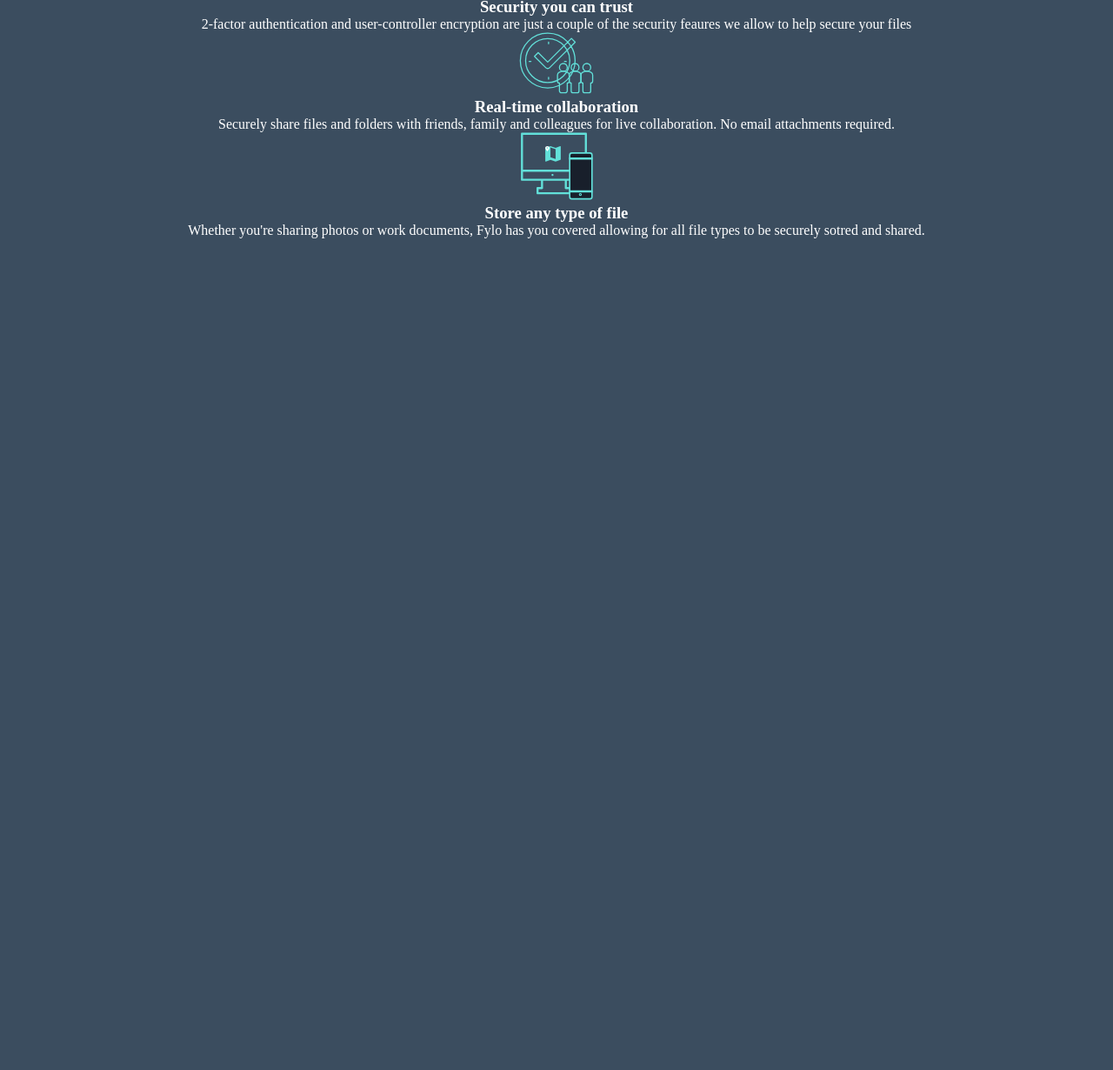
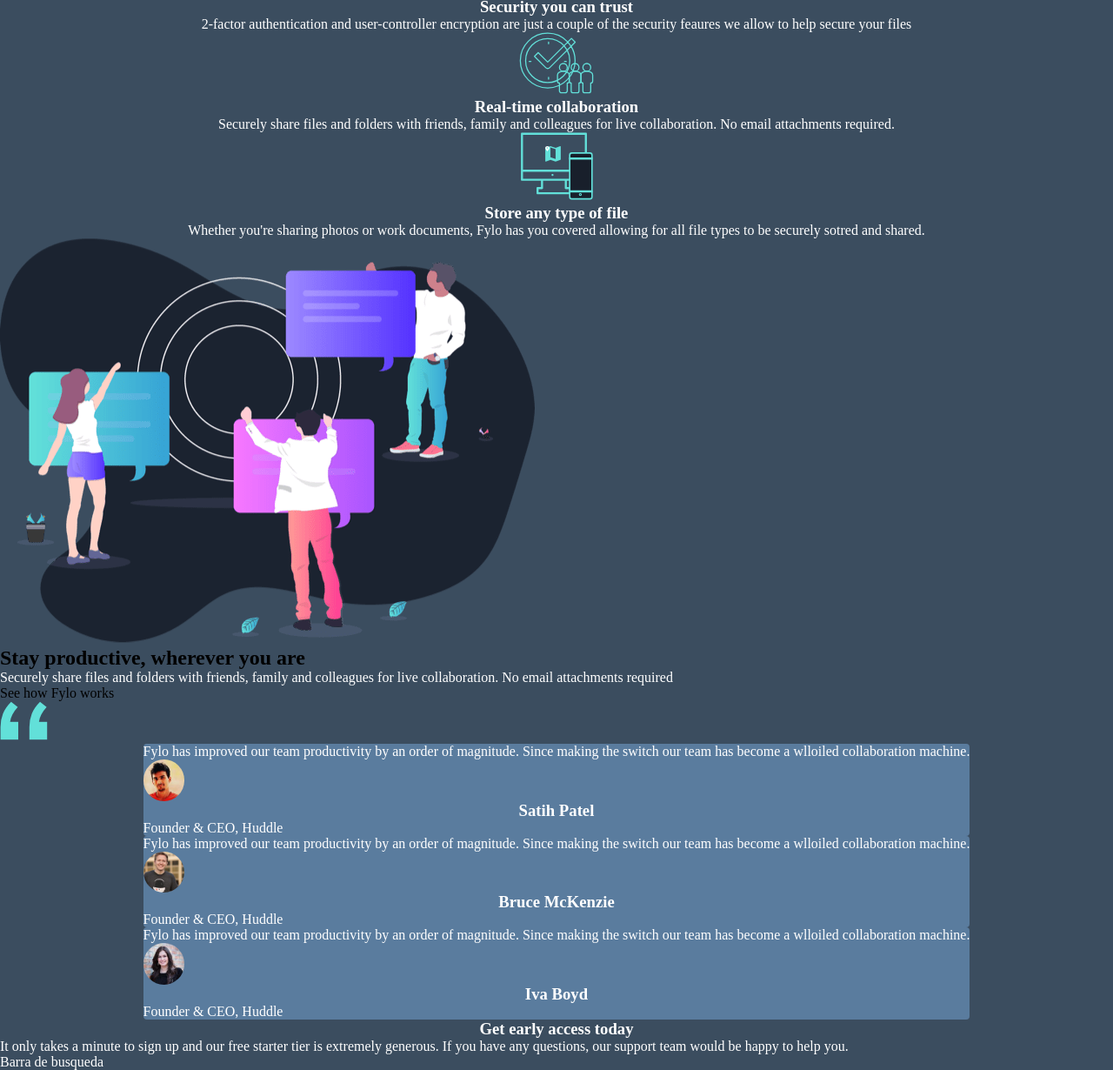
Before and after one commit to QuickHumilde/2DAW-DIWE, a plain HTML site: page UT3/Tareas/Practica1Flexbox/index.html in a window 1280 px wide. Shown: the part 498-1728 px from the top of the page at 87% size. Before the commit the page ends 800 px from the top, so only its background shows below. Drawn offline with Linux system fonts and the light colour scheme.

Commit message:
Añadido de divs al html y un poquitin de css

```diff
--- a/UT3/Tareas/Practica1Flexbox/index.html
+++ b/UT3/Tareas/Practica1Flexbox/index.html
@@ -19,7 +19,7 @@
     <div class="div_central">
 
         <div class="imagen_carpeta_personas_papeles">
-            <img src="./images/illustration-intro.png" alt="Carpeta con personas y papeles">
+            <img src="./images/illustration-intro.png">
         </div>
 
         <h1>All your files in one secure location, accessible anywhere.</h1>
@@ -31,7 +31,7 @@
 
         <div class="tarjeta_caracteristica">
             <div class="imagen_caracteristica">
-                <img src="./images/icon-access-anywhere.svg" alt="Carpeta con personas y papeles">
+                <img src="./images/icon-access-anywhere.svg">
             </div>
             <h3>Access your files, anywhete</h3>
             <p>The ability to use a smartphone, tablet, or computer to access you account means your files follow you everywhere</p>
@@ -40,7 +40,7 @@
 
     <div class="tarjeta_caracteristica">
         <div class="imagen_caracteristica">
-            <img src="./images/icon-security.svg" alt="Carpeta con personas y papeles">
+            <img src="./images/icon-security.svg">
         </div>
             <h3>Security you can trust</h3>
             <p>2-factor authentication and user-controller encryption are just a couple of the security feaures we allow to help secure your files</p>
@@ -49,7 +49,7 @@
 
     <div class="tarjeta_caracteristica">
         <div class="imagen_caracteristica">
-            <img src="./images/icon-collaboration.svg" alt="Carpeta con personas y papeles">
+            <img src="./images/icon-collaboration.svg">
         </div>
             <h3>Real-time collaboration</h3>
             <p>Securely share files and folders with friends, family and colleagues for live collaboration. No email attachments required.</p>
@@ -58,13 +58,95 @@
 
     <div class="tarjeta_caracteristica">
         <div class="imagen_caracteristica">
-            <img src="./images/icon-access-anywhere.svg" alt="Carpeta con personas y papeles">
+            <img src="./images/icon-access-anywhere.svg">
         </div>
             <h3>Store any type of file</h3>
             <p>Whether you're sharing photos or work documents, Fylo has you covered allowing for all file types to be securely sotred and shared.</p>
         </div>
     </div>
 
+    <div class="div_description_1">
+        <div class="div_description_1_intern">
+            <div class="imagen_stay_productive">
+                <img src="./images/illustration-stay-productive.png">
+            </div>
+            <div class="show_how_fylo_works">
+                <h2>Stay productive, wherever you are</h2>
+                <p>Securely share files and folders with friends, family and colleagues for live collaboration. No email attachments required</p>
+                <a>See how Fylo works</a>
+            </div>
+        </div>
+    </div>
+
+    <div class="comillas_resenya">
+        <img src="./images/bg-quotes.png">
+    </div>
+
+    <div class="div_resenyas">
+
+        <!--USUARIO 1-->
+        <div class="tarjeta_resenya">
+            <p>Fylo has improved our team productivity by an order of magnitude. Since making the switch our team has become a wlloiled collaboration machine.</p>
+            <div class="tarjeta_usuario">
+                <div class="datos_usuario">
+
+                    <div class="imagen_foto_perfil">
+                        <img src="./images/profile-1.jpg">
+                    </div>
+
+                    <h3>Satih Patel</h3>
+                    <p class="cargo_usuario">Founder & CEO, Huddle</p>
+                </div>
+
+            </div>
+        </div>
+
+        <!--USUARIO 2-->
+        <div class="tarjeta_resenya">
+            <p>Fylo has improved our team productivity by an order of magnitude. Since making the switch our team has become a wlloiled collaboration machine.</p>
+            <div class="tarjeta_usuario">
+                <div class="datos_usuario">
+
+                    <div class="imagen_foto_perfil">
+                        <img src="./images/profile-2.jpg">
+                    </div>
+
+                    <h3>Bruce McKenzie</h3>
+                    <p class="cargo_usuario">Founder & CEO, Huddle</p>
+                </div>
+
+            </div>
+        </div>
+
+        <!--USUARIO 3-->
+        <div class="tarjeta_resenya">
+            <p>Fylo has improved our team productivity by an order of magnitude. Since making the switch our team has become a wlloiled collaboration machine.</p>
+            <div class="tarjeta_usuario">
+                <div class="datos_usuario">
+
+                    <div class="imagen_foto_perfil">
+                        <img src="./images/profile-3.jpg">
+                    </div>
+
+                    <h3>Iva Boyd</h3>
+                    <p class="cargo_usuario">Founder & CEO, Huddle</p>
+                </div>
+
+            </div>
+        </div>
+
+    </div>
+
+    <div class="get_started_container">
+        <h3>Get early access today</h3>
+        <p>It only takes a minute to sign up and our free starter tier is extremely generous. If you have any questions, our support team would be happy to help you.</p>
+
+        <div search_bar>
+            <p>Barra de busqueda</p>
+        </div>
+
+    </div>
+
 
 </body>
 </html>
--- a/UT3/Tareas/Practica1Flexbox/styles.css
+++ b/UT3/Tareas/Practica1Flexbox/styles.css
@@ -32,7 +32,7 @@ p{
 }
 
 .boton_degradado{
-    border-radius: 50%;
+    border-radius: 100px;
     color: white;
     height: 30px;
     width:150px;
@@ -50,3 +50,29 @@ h1, h3 {
     flex-flow: column wrap;
     align-items: center;
 }
+
+/* RESENYAS */
+.div_resenyas{
+    margin: auto;
+    display: flex;
+    justify-content: center;
+    flex-flow: column wrap;
+    align-items: center;
+}
+
+.tarjeta_resenya{
+    background-color: rgb(90, 124, 158);
+    border-radius: 4px  ;
+
+}
+
+.imagen_foto_perfil {
+    display: flex;
+
+}
+
+.imagen_foto_perfil img {
+    width: 5%;
+    height: 5%;
+    border-radius: 100%;
+}
```
